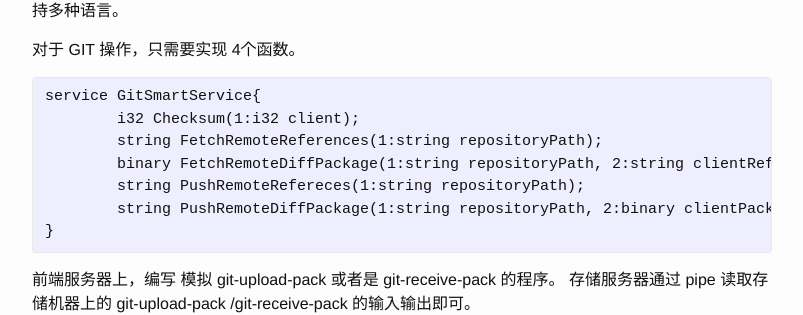
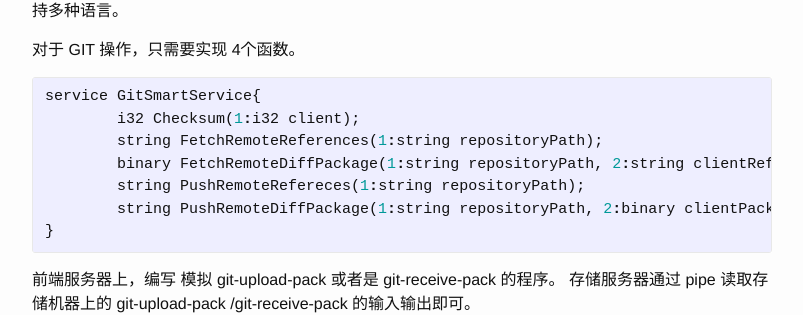
Before and after one commit to fcharlie/fcharlie.github.io, a Jekyll site: the page built from _posts/2015-10-16-DevelopmentVCS.md, in a window 1280 px wide and 900 px high, scrolled down 5276 px. Shown: the part 172-487 px from the top of the window, without its empty margins (238-1041 px from the left). Built offline with Jekyll 4.4.1, drawn with Linux system fonts in a browser that asks for light colours; some of the changed text lies outside the part shown.

Commit message:
Why not support thrift

```diff
--- a/_posts/2015-10-16-DevelopmentVCS.md
+++ b/_posts/2015-10-16-DevelopmentVCS.md
@@ -238,7 +238,7 @@
 
 对于 GIT 操作，只需要实现 4个函数。
 
-{% highlight thrift%}
+{% highlight cpp%}
 service GitSmartService{
 	i32 Checksum(1:i32 client);
 	string FetchRemoteReferences(1:string repositoryPath);
```
Also changed, not shown: other parts of _posts/2015-10-16-DevelopmentVCS.md (+1 -1 lines).
